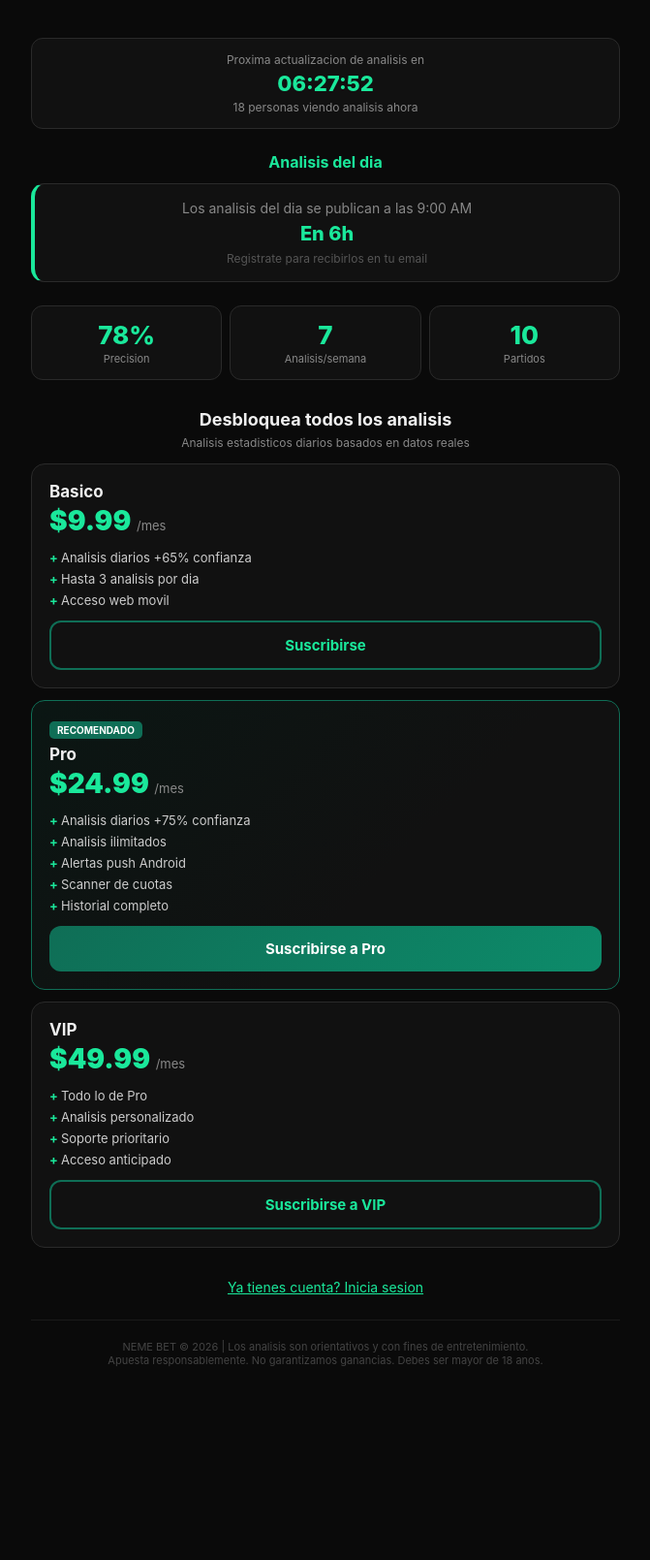
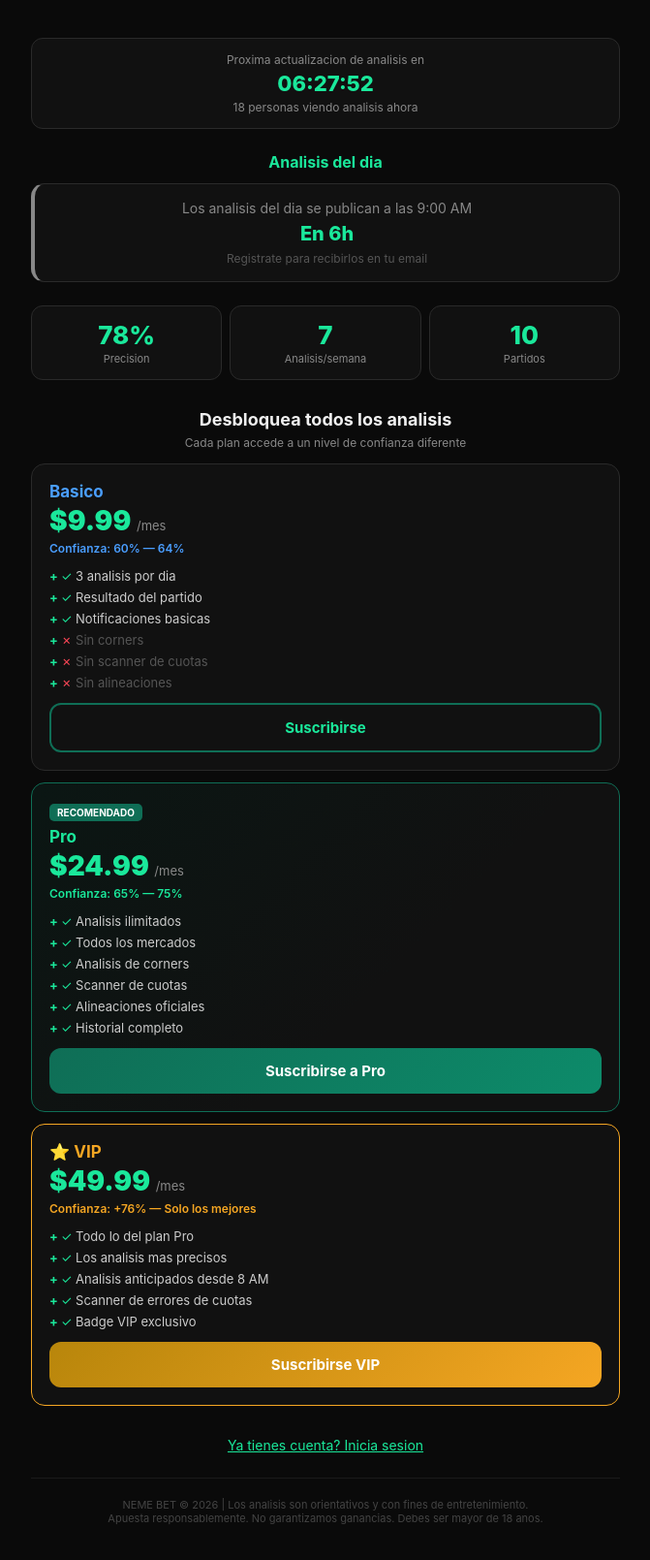
Before and after one commit to nemebet/neme-bet, a Flask app: page / in a window 1280 px wide. Shown: the part 251-1860 px from the top of the page at 97% size, without its empty margins (304-975 px from the left). Before the commit the page ends 1660 px from the top, so only its background shows below. Run offline with Flask 3, Linux system fonts and the light colour scheme.

Commit message:
Tiered plans by confidence - Basic 60-64 Pro 65-75 VIP 76+
PLAN SYSTEM:
- free_trial: 55-59% confidence, 1 analysis, result only
- basico: 60-64%, 3/day, result only, no corners/scanner
- pro: 65-75%, unlimited, all markets + corners + scanner
- vip: 76%+, all pro features + early access + error scanner

LOGIC:
- filtrar_por_plan(): filters picks by plan confidence range
- get_plan_badge(): returns color-coded badge per confidence
- /picks route filters by user plan

LANDING:
- 4-tier preview: free(grey) + basic(blue) + pro(green) + vip(gold)
- Each blurred with lock showing plan name and price
- Plans section with checkmarks/X for features
- Confidence ranges clearly displayed per plan

STRIPE:
- Price IDs unchanged ($9.99/$24.99/$49.99)
- PLANS dict updated with confidence ranges

Co-Authored-By: Claude Opus 4.6 (1M context) <noreply@anthropic.com>

```diff
--- a/templates/landing.html
+++ b/templates/landing.html
@@ -87,42 +87,70 @@
         <div class="viewers"><span id="viewerCount">{{ viewer_count }}</span> personas viendo analisis ahora</div>
     </div>
 
-    <!-- ANALYSIS PREVIEW: 1 visible + 2 blurred -->
+    <!-- ANALYSIS PREVIEW: tiered by confidence -->
     <div class="picks-preview">
         <h2>Analisis del dia</h2>
 
         {% if today_picks and today_picks|length > 0 %}
-        <!-- Pick 1: VISIBLE -->
-        <div class="pick-visible">
+        <!-- FREE: visible with grey badge -->
+        <div class="pick-visible" style="border-left-color:#888">
             <div style="display:flex;justify-content:space-between;align-items:center">
-                <div style="font-size:16px;font-weight:700">{{ today_picks[0].bet }}</div>
-                <div style="font-size:22px;font-weight:800;color:#1AE89B">{{ today_picks[0].prob }}%</div>
+                <div><span style="background:rgba(136,136,136,0.15);color:#888;font-size:10px;font-weight:700;padding:2px 8px;border-radius:4px;margin-right:6px">GRATUITO 55-59%</span><span style="font-size:15px;font-weight:700">{{ today_picks[0].bet }}</span></div>
+                <div style="font-size:20px;font-weight:800;color:#888">{{ today_picks[0].prob }}%</div>
             </div>
-            <div style="font-size:14px;color:#888;margin-top:4px">{{ today_picks[0].match }}</div>
-            <div style="font-size:12px;color:#555;margin-top:4px">Cuota justa: {{ today_picks[0].odds }} | {{ today_picks[0].agree }}/3 modelos</div>
+            <div style="font-size:13px;color:#888;margin-top:4px">{{ today_picks[0].match }}</div>
         </div>
 
-        <!-- Picks 2+: BLURRED -->
-        {% for pick in today_picks[1:3] %}
+        <!-- BASIC: blurred blue badge -->
         <div class="pick-blurred" onclick="document.getElementById('pricing').scrollIntoView({behavior:'smooth'})">
-            <div class="blur-content">
+            <div class="blur-content" style="border-left:4px solid #4A9EFF">
                 <div style="display:flex;justify-content:space-between">
-                    <div style="font-size:16px;font-weight:700">{{ pick.bet }}</div>
-                    <div style="font-size:22px;font-weight:800;color:#1AE89B">{{ pick.prob }}%</div>
+                    <div><span style="background:rgba(74,158,255,0.15);color:#4A9EFF;font-size:10px;font-weight:700;padding:2px 8px;border-radius:4px;margin-right:6px">BASICO 60-64%</span><span style="font-size:15px;font-weight:700">Gana Local</span></div>
+                    <div style="font-size:20px;font-weight:800;color:#4A9EFF">62%</div>
                 </div>
-                <div style="font-size:14px;color:#888;margin-top:4px">{{ pick.match }}</div>
+                <div style="font-size:13px;color:#888;margin-top:4px">{% if today_picks|length > 1 %}{{ today_picks[1].match }}{% else %}Partido del dia{% endif %}</div>
             </div>
             <div class="lock-overlay">
                 <div class="lock-icon">&#128274;</div>
-                <div class="lock-text">Analisis bloqueado</div>
-                <div class="lock-btn">Desbloquear con Plan Pro</div>
+                <div class="lock-text">Plan Basico — $9.99/mes</div>
+                <div class="lock-btn">Desbloquear</div>
             </div>
         </div>
-        {% endfor %}
+
+        <!-- PRO: blurred green badge -->
+        <div class="pick-blurred" onclick="document.getElementById('pricing').scrollIntoView({behavior:'smooth'})">
+            <div class="blur-content" style="border-left:4px solid #1AE89B">
+                <div style="display:flex;justify-content:space-between">
+                    <div><span style="background:rgba(26,232,155,0.15);color:#1AE89B;font-size:10px;font-weight:700;padding:2px 8px;border-radius:4px;margin-right:6px">PRO 65-75%</span><span style="font-size:15px;font-weight:700">Ambos Marcan: Si</span></div>
+                    <div style="font-size:20px;font-weight:800;color:#1AE89B">71%</div>
+                </div>
+                <div style="font-size:13px;color:#888;margin-top:4px">{% if today_picks|length > 1 %}{{ today_picks[1].match }}{% else %}Partido destacado{% endif %}</div>
+            </div>
+            <div class="lock-overlay">
+                <div class="lock-icon">&#128274;</div>
+                <div class="lock-text">Plan Pro — $24.99/mes</div>
+                <div class="lock-btn" style="background:#0F6E56">Desbloquear</div>
+            </div>
+        </div>
+
+        <!-- VIP: blurred gold badge -->
+        <div class="pick-blurred" onclick="document.getElementById('pricing').scrollIntoView({behavior:'smooth'})">
+            <div class="blur-content" style="border-left:4px solid #F5A623">
+                <div style="display:flex;justify-content:space-between">
+                    <div><span style="background:rgba(245,166,35,0.15);color:#F5A623;font-size:10px;font-weight:700;padding:2px 8px;border-radius:4px;margin-right:6px">VIP +76%</span><span style="font-size:15px;font-weight:700">Mas de 2.5 goles</span></div>
+                    <div style="font-size:20px;font-weight:800;color:#F5A623">82%</div>
+                </div>
+                <div style="font-size:13px;color:#888;margin-top:4px">{% if today_picks|length > 2 %}{{ today_picks[2].match }}{% else %}Analisis premium{% endif %}</div>
+            </div>
+            <div class="lock-overlay">
+                <div class="lock-icon" style="font-size:28px">&#11088;</div>
+                <div class="lock-text">Plan VIP — $49.99/mes</div>
+                <div class="lock-btn" style="background:#B8860B">Desbloquear VIP</div>
+            </div>
+        </div>
 
         {% else %}
-        <!-- No picks yet -->
-        <div class="pick-visible" style="text-align:center">
+        <div class="pick-visible" style="text-align:center;border-left-color:#888">
             <div style="font-size:14px;color:#888">Los analisis del dia se publican a las 9:00 AM</div>
             {% if hours_until_next %}<div style="font-size:20px;font-weight:800;color:#1AE89B;margin:6px 0">En {{ hours_until_next }}h</div>{% endif %}
             <div style="font-size:12px;color:#555">Registrate para recibirlos en tu email</div>
@@ -140,43 +168,51 @@
     <!-- PRICING -->
     <div class="pricing" id="pricing">
         <h2>Desbloquea todos los analisis</h2>
-        <div class="psub">Analisis estadisticos diarios basados en datos reales</div>
+        <div class="psub">Cada plan accede a un nivel de confianza diferente</div>
 
         <div class="plan">
-            <h3>Basico</h3>
+            <h3 style="color:#4A9EFF">Basico</h3>
             <div class="price">$9.99 <span>/mes</span></div>
-            <ul>
-                <li>Analisis diarios +65% confianza</li>
-                <li>Hasta 3 analisis por dia</li>
-                <li>Acceso web movil</li>
+            <div style="font-size:12px;color:#4A9EFF;margin:4px 0;font-weight:600">Confianza: 60% — 64%</div>
+            <ul style="list-style:none;padding:0;margin:10px 0;font-size:13px">
+                <li style="color:#ccc;padding:3px 0"><span style="color:#1AE89B">&#10003;</span> 3 analisis por dia</li>
+                <li style="color:#ccc;padding:3px 0"><span style="color:#1AE89B">&#10003;</span> Resultado del partido</li>
+                <li style="color:#ccc;padding:3px 0"><span style="color:#1AE89B">&#10003;</span> Notificaciones basicas</li>
+                <li style="color:#555;padding:3px 0"><span style="color:#FF4757">&#10007;</span> Sin corners</li>
+                <li style="color:#555;padding:3px 0"><span style="color:#FF4757">&#10007;</span> Sin scanner de cuotas</li>
+                <li style="color:#555;padding:3px 0"><span style="color:#FF4757">&#10007;</span> Sin alineaciones</li>
             </ul>
             <a href="/checkout/basico" class="btn btn-outline">Suscribirse</a>
         </div>
 
         <div class="plan rec">
             <div class="badge-rec">RECOMENDADO</div>
-            <h3>Pro</h3>
+            <h3 style="color:#1AE89B">Pro</h3>
             <div class="price">$24.99 <span>/mes</span></div>
-            <ul>
-                <li>Analisis diarios +75% confianza</li>
-                <li>Analisis ilimitados</li>
-                <li>Alertas push Android</li>
-                <li>Scanner de cuotas</li>
-                <li>Historial completo</li>
+            <div style="font-size:12px;color:#1AE89B;margin:4px 0;font-weight:600">Confianza: 65% — 75%</div>
+            <ul style="list-style:none;padding:0;margin:10px 0;font-size:13px">
+                <li style="color:#ccc;padding:3px 0"><span style="color:#1AE89B">&#10003;</span> Analisis ilimitados</li>
+                <li style="color:#ccc;padding:3px 0"><span style="color:#1AE89B">&#10003;</span> Todos los mercados</li>
+                <li style="color:#ccc;padding:3px 0"><span style="color:#1AE89B">&#10003;</span> Analisis de corners</li>
+                <li style="color:#ccc;padding:3px 0"><span style="color:#1AE89B">&#10003;</span> Scanner de cuotas</li>
+                <li style="color:#ccc;padding:3px 0"><span style="color:#1AE89B">&#10003;</span> Alineaciones oficiales</li>
+                <li style="color:#ccc;padding:3px 0"><span style="color:#1AE89B">&#10003;</span> Historial completo</li>
             </ul>
             <a href="/checkout/pro" class="btn" style="background:linear-gradient(135deg,#0F6E56,#0D8B6A);color:#fff">Suscribirse a Pro</a>
         </div>
 
-        <div class="plan">
-            <h3>VIP</h3>
+        <div class="plan" style="border-color:#F5A623">
+            <h3 style="color:#F5A623">&#11088; VIP</h3>
             <div class="price">$49.99 <span>/mes</span></div>
-            <ul>
-                <li>Todo lo de Pro</li>
-                <li>Analisis personalizado</li>
-                <li>Soporte prioritario</li>
-                <li>Acceso anticipado</li>
+            <div style="font-size:12px;color:#F5A623;margin:4px 0;font-weight:600">Confianza: +76% — Solo los mejores</div>
+            <ul style="list-style:none;padding:0;margin:10px 0;font-size:13px">
+                <li style="color:#ccc;padding:3px 0"><span style="color:#1AE89B">&#10003;</span> Todo lo del plan Pro</li>
+                <li style="color:#ccc;padding:3px 0"><span style="color:#1AE89B">&#10003;</span> Los analisis mas precisos</li>
+                <li style="color:#ccc;padding:3px 0"><span style="color:#1AE89B">&#10003;</span> Analisis anticipados desde 8 AM</li>
+                <li style="color:#ccc;padding:3px 0"><span style="color:#1AE89B">&#10003;</span> Scanner de errores de cuotas</li>
+                <li style="color:#ccc;padding:3px 0"><span style="color:#1AE89B">&#10003;</span> Badge VIP exclusivo</li>
             </ul>
-            <a href="/checkout/vip" class="btn btn-outline">Suscribirse a VIP</a>
+            <a href="/checkout/vip" class="btn" style="background:linear-gradient(135deg,#B8860B,#F5A623);color:#fff">Suscribirse VIP</a>
         </div>
     </div>
 
--- a/webapp.py
+++ b/webapp.py
@@ -1511,6 +1511,12 @@ def get_notifications():
 
 @app.route("/picks")
 def picks_route():
+    from auth import get_current_user
+    from stripe_handler import filtrar_por_plan
+
+    user = get_current_user()
+    plan = user.get("plan", "free_trial") if user else "free_trial"
+
     picks_path = _dp("picks_del_dia.json")
     data = None
     if os.path.exists(picks_path):
@@ -1519,7 +1525,14 @@ def picks_route():
                 data = json.load(f)
             except Exception:
                 pass
-    return render_template("picks.html", data=data)
+
+    # Filter picks by plan confidence level
+    if data:
+        all_picks = data.get("high_confidence_picks", []) + data.get("medium_confidence_picks", [])
+        data["filtered_picks"] = filtrar_por_plan(all_picks, plan)
+        data["plan"] = plan
+
+    return render_template("picks.html", data=data, plan=plan)
 
 
 @app.route("/picks/scan", methods=["POST"])
```
Also changed, not shown: stripe_handler.py (+29 -3 lines).
